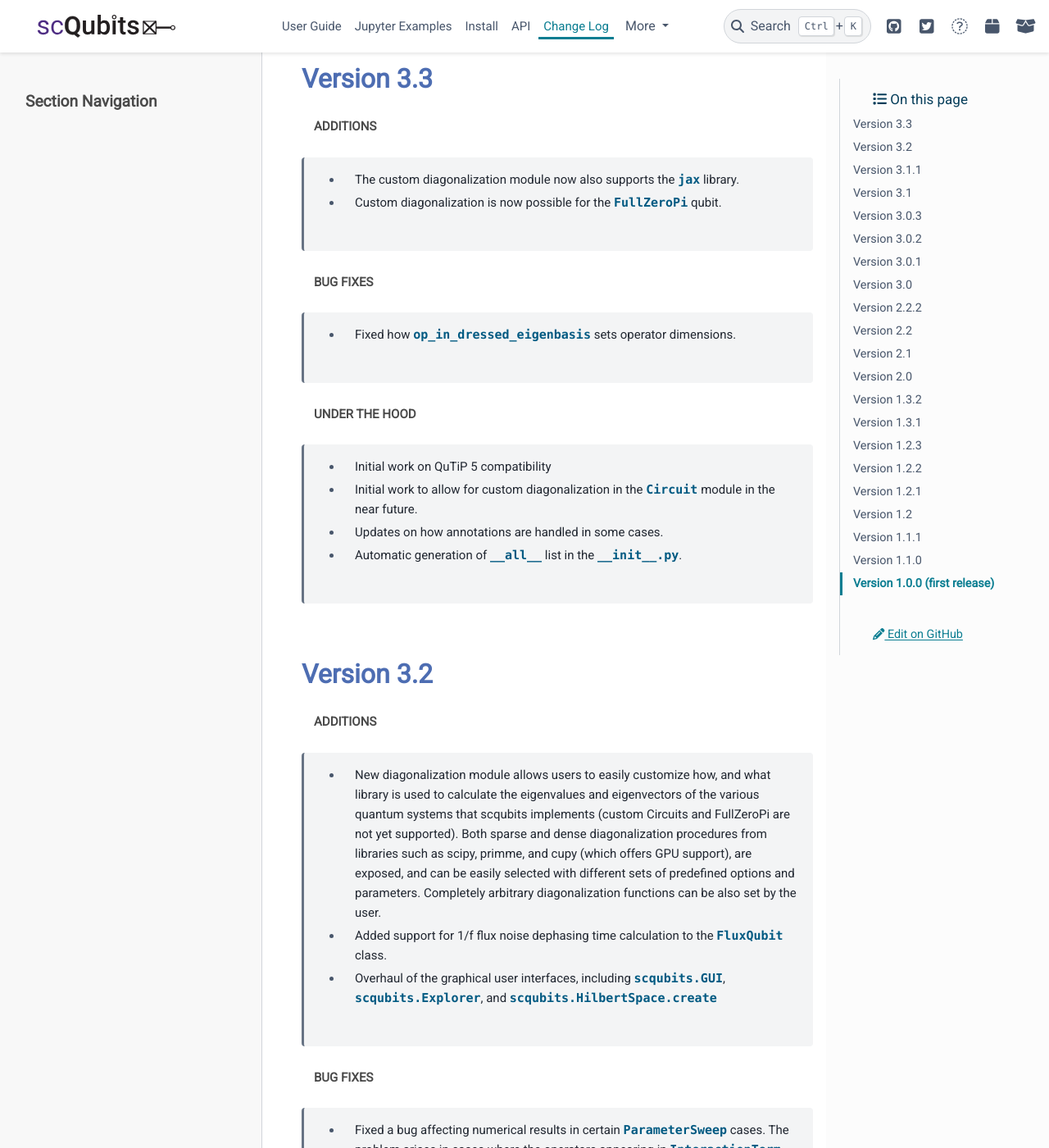
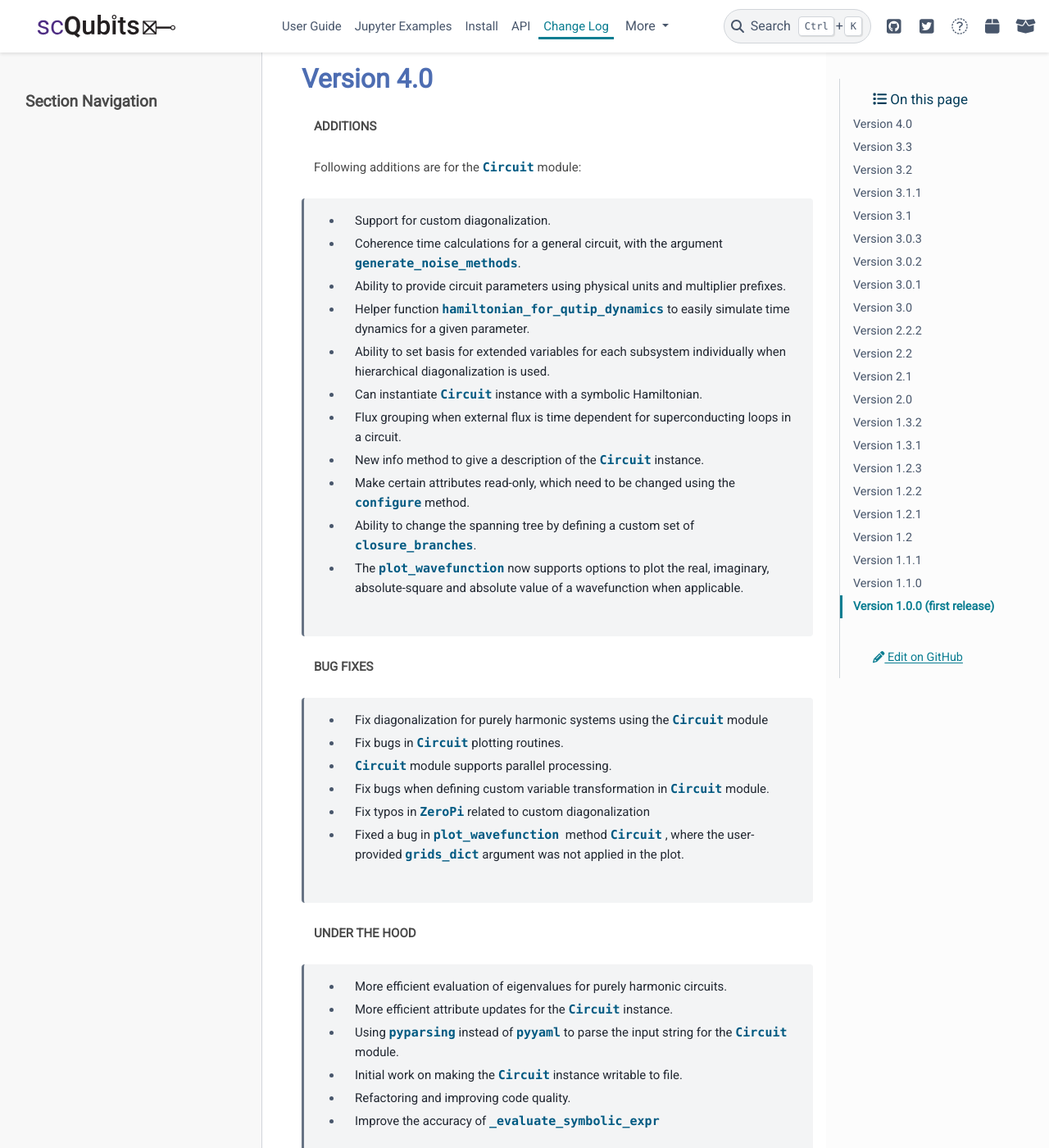
Before and after one commit to scqubits/scqubits-doc, a Sphinx documentation site: the page built from docs/source/changelog.rst, in a window 1280 px wide and 1400 px high, scrolled down 198 px. Shown: the whole window at 82% size. Built offline with Sphinx 7.4.7 and the PyData theme 0.15.4, drawn with Linux system fonts in a browser that asks for light colours; pages that are not in the unit, such as notebooks, are missing from menus.

Commit message:
added v4.0 info to changelog

```diff
--- a/docs/source/changelog.rst
+++ b/docs/source/changelog.rst
@@ -6,6 +6,44 @@
 **********
 Change Log
 **********
+
+Version 4.0
++++++++++++
+
+**ADDITIONS**
+
+Following additions are for the `Circuit` module:
+
+    - Support for custom diagonalization.
+    - Coherence time calculations for a general circuit, with the argument `generate_noise_methods`.
+    - Ability to provide circuit parameters using physical units and multiplier prefixes.
+    - Helper function `hamiltonian_for_qutip_dynamics` to easily simulate time dynamics for a given parameter.
+    - Ability to set basis for extended variables for each subsystem individually when hierarchical diagonalization is used.
+    - Can instantiate `Circuit` instance with a symbolic Hamiltonian.
+    - Flux grouping when external flux is time dependent for superconducting loops in a circuit.
+    - New info method to give a description of the `Circuit` instance.
+    - Make certain attributes read-only, which need to be changed using the `configure` method.
+    - Ability to change the spanning tree by defining a custom set of `closure_branches`.
+    - The `plot_wavefunction` now supports options to plot the real, imaginary, absolute-square and absolute value of a wavefunction when applicable.
+
+**BUG FIXES**
+
+    - Fix diagonalization for purely harmonic systems using the `Circuit` module
+    - Fix bugs in `Circuit` plotting routines.
+    - `Circuit` module supports parallel processing.
+    - Fix bugs when defining custom variable transformation in `Circuit` module.
+    - Fix typos in `ZeroPi` related to custom diagonalization
+    - Fixed a bug in `plot_wavefunction`  method `Circuit` , where the user-provided `grids_dict` argument was not applied in the plot.
+
+**UNDER THE HOOD**
+
+    - More efficient evaluation of eigenvalues for purely harmonic circuits.
+    - More efficient attribute updates for the `Circuit` instance.
+    - Using `pyparsing` instead of `pyyaml` to parse the input string for the `Circuit` module.
+    - Initial work on making the `Circuit` instance writable to file.
+    - Refactoring and improving code quality.
+    - Improve the accuracy of `_evaluate_symbolic_expr`
+
 
 Version 3.3
 +++++++++++
```
